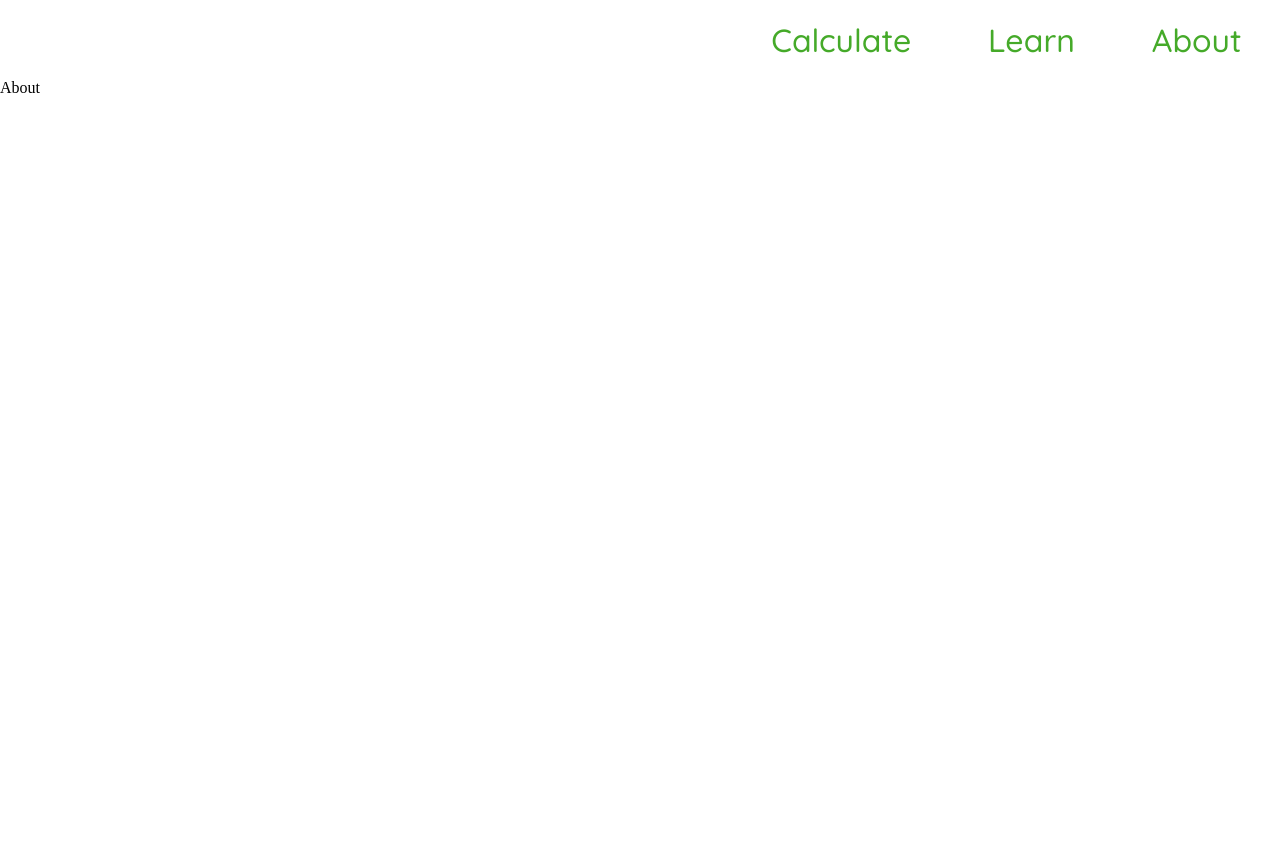
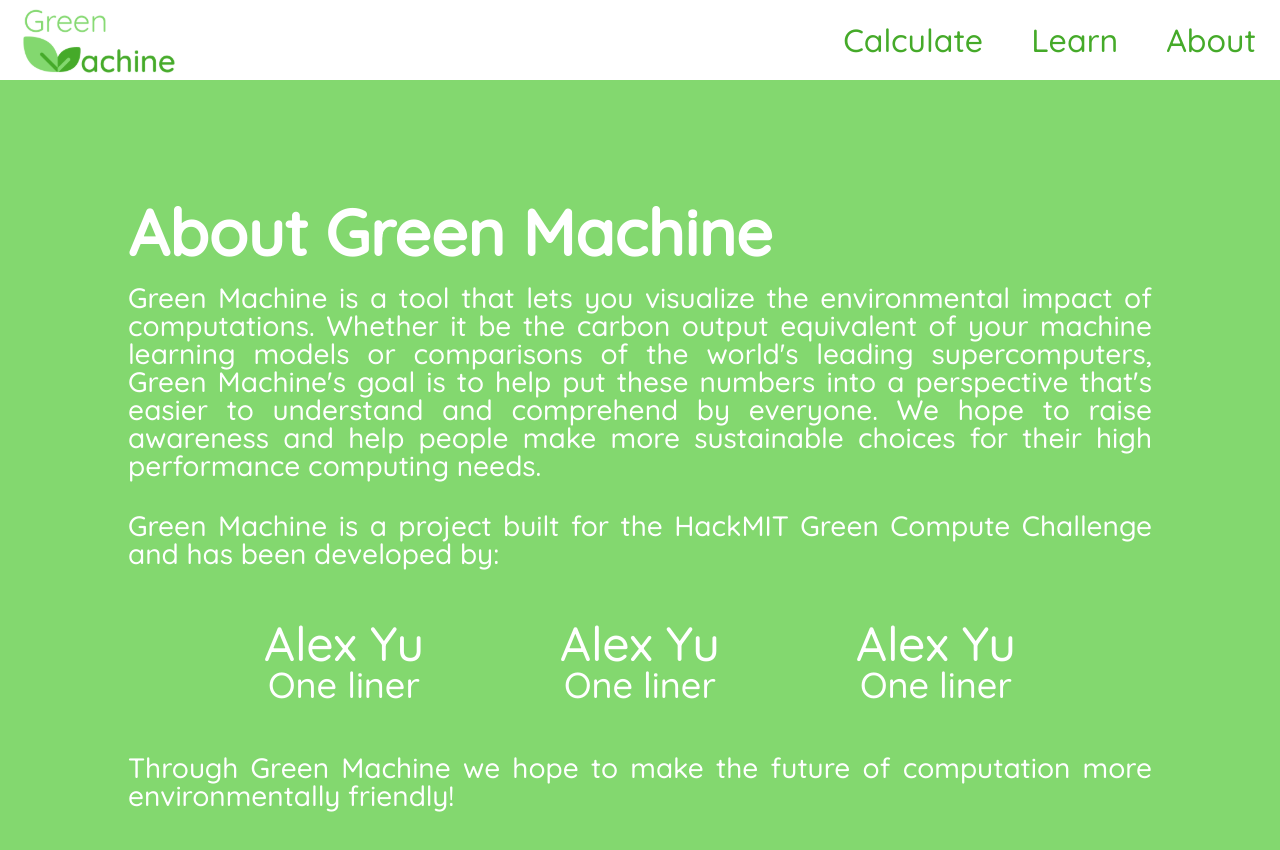
Before and after one commit to uyxela/hackmit2020, a React (Create React App) app: page /about in a window 1280 px wide. Shown: the top 850 px of the page. Before the commit the page ends 800 px from the top, so only its background shows below. Built offline with nearby package versions, Linux system fonts and the light colour scheme.

Commit message:
About page

```diff
--- a/src/components/about.js
+++ b/src/components/about.js
@@ -1,10 +1,95 @@
 import React from "react";
+import styled from "styled-components";
+
+const AboutContainer = styled.div`
+    display: flex;
+    flex-direction: row;
+    align-items: center;
+    justify-content: center;
+    background-color: #83D86F;
+    padding: 15vh 0 15vh 0;
+`;
+
+const ComponentContainer = styled.div`
+    width: 80%;
+    display: flex;
+    flex-direction: column;
+    align-items: flex-start;
+`;
+
+const AboutTitle = styled.h1`
+    color: white;
+    font-size: 4rem;
+    font-weight: bold;
+    margin-bottom: 20px;
+`;
+
+const AboutDescription = styled.p`
+    color: white;
+    font-size: 1.75rem;
+    text-align: justify;
+    text-justify: auto;
+`;
+
+const AboutSection = styled.div`
+    width: 100%;
+    display: flex;
+    flex-direction: row;
+    flex-wrap: wrap;
+    align-items: center;
+    justify-content: space-evenly;
+    margin: 5% 0 5% 0;
+`;
+
+const AboutItem = styled.div`
+    display: flex;
+    flex-direction: column;
+    align-items: center;
+`;
+
+const AboutImage = styled.img`
+
+`;
+
+const AboutName = styled.h2`
+    color: white;
+    font-size: 3rem;
+`;
+
+const AboutBio = styled.h3`
+    color: white;
+    font-size: 2.25rem;
+`;
 
 function About() {
     return (
-        <>
-            About
-        </>
+        <AboutContainer>
+            <ComponentContainer>
+                <AboutTitle>About Green Machine</AboutTitle>
+                <AboutDescription>Green Machine is a tool that lets you visualize the environmental impact of computations. Whether it be the carbon output equivalent of your machine learning models or comparisons of the world's leading supercomputers, Green Machine's goal is to help put these numbers into a perspective that's easier to understand and comprehend by everyone. We hope to raise awareness and help people make more sustainable choices for their high performance computing needs.</AboutDescription>
+                <br />
+                <br />
+                <AboutDescription>Green Machine is a project built for the HackMIT Green Compute Challenge and has been developed by:</AboutDescription>
+                <AboutSection>
+                    <AboutItem>
+                        <AboutImage />
+                        <AboutName>Alex Yu</AboutName>
+                        <AboutBio>One liner</AboutBio>
+                    </AboutItem>
+                    <AboutItem>
+                        <AboutImage />
+                        <AboutName>Alex Yu</AboutName>
+                        <AboutBio>One liner</AboutBio>
+                    </AboutItem>
+                    <AboutItem>
+                        <AboutImage />
+                        <AboutName>Alex Yu</AboutName>
+                        <AboutBio>One liner</AboutBio>
+                    </AboutItem>
+                </AboutSection>
+                <AboutDescription>Through Green Machine we hope to make the future of computation more environmentally friendly!</AboutDescription>
+            </ComponentContainer>
+        </AboutContainer>
     )
 }
 
--- a/src/components/header.js
+++ b/src/components/header.js
@@ -1,20 +1,21 @@
 import React from 'react';
 import styled from 'styled-components';
+import logoSrc from '../assets/images/logo.svg'
 
 const NavBar = styled.div`
     height: 10vh;
     background-color: white;
-    width: 100vw;
     display: flex;
     flex-direction: row;
     align-items: center;
     justify-content: space-between;
 `;
 const Logo = styled.img`
-
+    margin: 20px;
+    cursor: pointer;
 `;
 const Nav = styled.div`
-    width: 60%;
+    width: 60vh;
     display: flex;
     flex-wrap: wrap;
     flex-direction: row;
@@ -34,7 +35,7 @@ const NavButton = styled.a`
 function Header() {
     return(
         <NavBar>
-            <Logo />
+            <Logo src={logoSrc} onClick={() => window.location.replace("/")} />
             <Nav>
                 <NavButton href="/calculate">Calculate</NavButton>
                 <NavButton href="/learn">Learn</NavButton>
--- a/src/components/home.js
+++ b/src/components/home.js
@@ -43,6 +43,7 @@ const HomeButton = styled.button`
     font-family: Quicksand, sans-serif;
     border-radius: 100px;
     align-self: center;
+    cursor: pointer;
 `;
 
 const HomeDescription = styled.p`
```
Also changed, not shown: src/assets/images/logo.svg (added).
